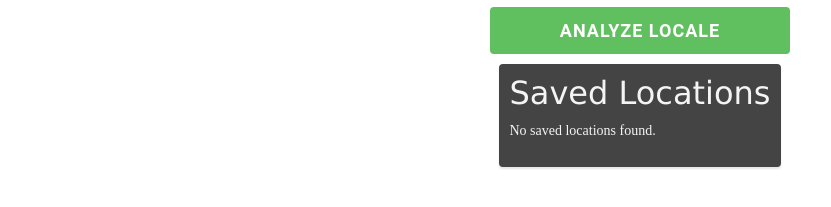
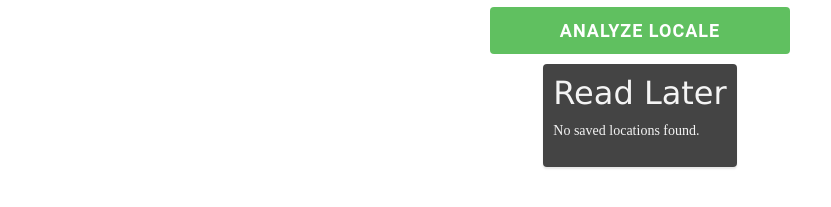
Before and after one commit to Dodowingster/Windev, a plain HTML site: page index.html in a window 1280 px wide. Shown: the part 113-320 px from the top of the page, without its empty margins (0-831 px from the left). Drawn offline with nearby package versions, Linux system fonts and the light colour scheme; some packages are replaced by stand-ins of ours.

Commit message:
Cleaning up

```diff
--- a/index.html
+++ b/index.html
@@ -24,7 +24,7 @@
   <main>
     <button id="get-location-button">Analyze Locale</button>
     <div id="saved-locations-container">
-      <h2>Saved Locations</h2>
+      <h2>Read Later</h2>
       <ul id="saved-locations-list"></ul>
     </div>
     <div id="map-container" class="circular-map"></div>
--- a/main.js
+++ b/main.js
@@ -220,18 +220,14 @@ function getLocation() {
                   <span class="distance-value" id="distanceValue">${distance.toFixed(2)}</span>
                   <span class="distance-suffix">Km</span>
                   <div class="extract-container slide-down" style="display:none">${page.extract}</div>
-                  <br>
-                  <br>
+                  <br><br>
                   <button class="reveal-button">Reveal Details</button>
-                  <br>
-                  <br>
+                  <br><br>
                   <button class="set-destination-button">Set Destination</button>
-                  <br>
-                  <br>
+                  <br><br>
+                  <button class="save-location-button">Save Location</button>
+                  <br><br>
                   <a href="https://en.wikipedia.org/wiki/${encodeURIComponent(locations[index].title)}" target="_blank">Go To Wiki</a>
-                  <br>
-                  <br>
-                  <button class="save-location-button">Save Location</button>
                   `;
 
                   listItem.setAttribute("data-lat", locationLat);
```
